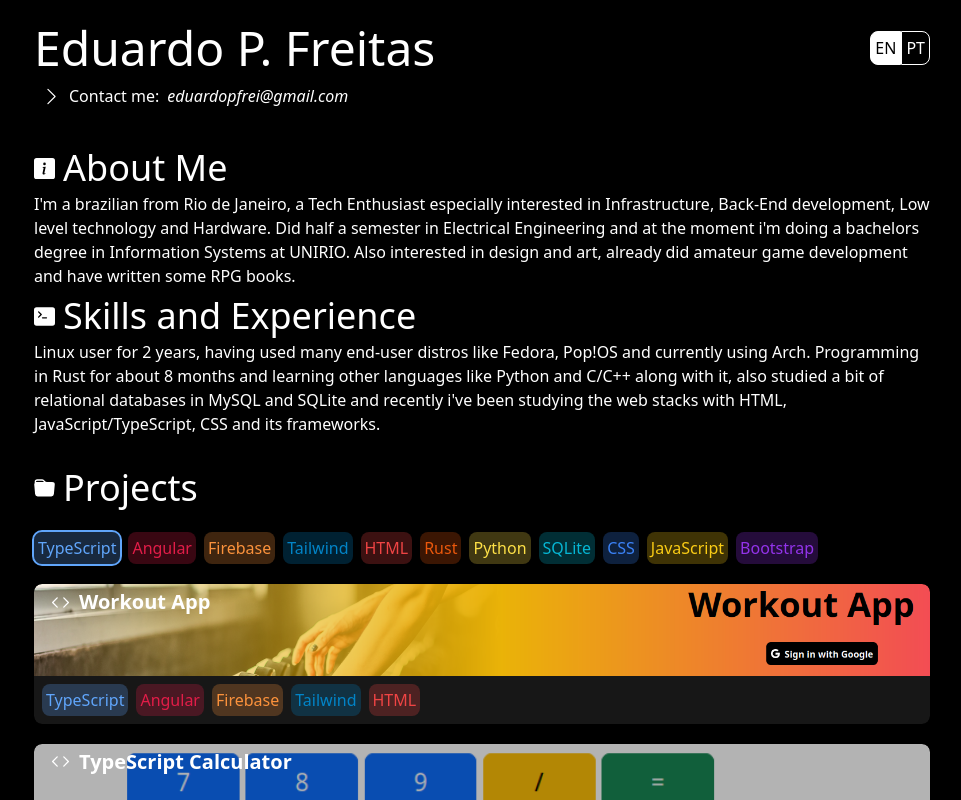
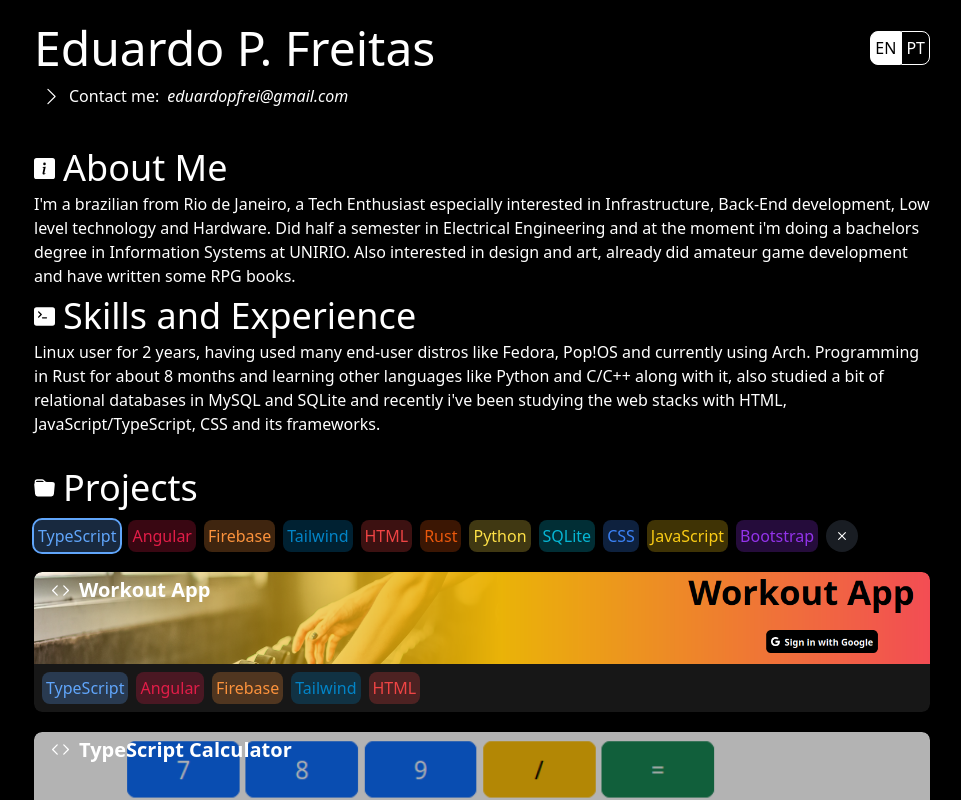
Before and after one commit to Edhet/eduardop, an Angular app: page / in a window 1280 px wide. Both pictures are taken after a click on the button "TypeScript". Shown: the top 800 px of the page, without its empty margins (158-1119 px from the left). Built offline with nearby package versions, Linux system fonts and the light colour scheme.

Commit message:
Clear filter button

```diff
--- a/src/app/project-card/project-card.component.html
+++ b/src/app/project-card/project-card.component.html
@@ -5,9 +5,14 @@
     </svg>
     <h2 class="text-white text-3xl md:text-4xl font-medium">{{projectsHeader}}</h2>
   </div>
-  <div class="text-white">
-    <div class="flex gap-2 flex-wrap mt-6">
+  <div class="text-white mt-3">
+    <div class="flex gap-2 flex-wrap mt-3">
       <button *ngFor="let uniqueLang of languages" class="p-1 max-w-fit rounded-lg {{uniqueLang.color}} {{uniqueLang.bgColor}} {{uniqueLang.borderColor}} {{(uniqueLang.hasBorder) ? 'outline outline-2' : ''}}" (click)="onClick(uniqueLang.name)">{{uniqueLang.name}}</button>
+      <button class="bg-slate-500/25 min-w-[2rem] rounded-full" *ngIf="activeFilters.length > 0" (click)="clearFilters()">
+        <svg xmlns="http://www.w3.org/2000/svg" width="18" height="18" fill="currentColor" class="m-auto bi bi-x" viewBox="0 0 16 16">
+          <path d="M4.646 4.646a.5.5 0 0 1 .708 0L8 7.293l2.646-2.647a.5.5 0 0 1 .708.708L8.707 8l2.647 2.646a.5.5 0 0 1-.708.708L8 8.707l-2.646 2.647a.5.5 0 0 1-.708-.708L7.293 8 4.646 5.354a.5.5 0 0 1 0-.708z"/>
+        </svg>
+      </button>
     </div>
   </div>
   <a *ngFor="let project of projects" class="grid bg-neutral-900 rounded-lg min-w-min outline hover:outline-1 hover:outline-neutral-600 mt-5 transition-all"
--- a/src/app/project-card/project-card.component.ts
+++ b/src/app/project-card/project-card.component.ts
@@ -79,6 +79,15 @@ export class ProjectCardComponent implements OnInit {
     });
   }
 
+  clearFilters() {
+    this.languages.forEach(lang => {
+        lang.hasBorder = false;
+        lang.borderColor = undefined;
+    });
+    this.activeFilters = new Array<Language>;
+    this.filterProjects();
+  }
+
   filterProjects() {
     this.populateProjects();
     if (this.activeFilters.length <= 0)
```
Also changed, not shown: src/assets/svg/x.svg (added).
